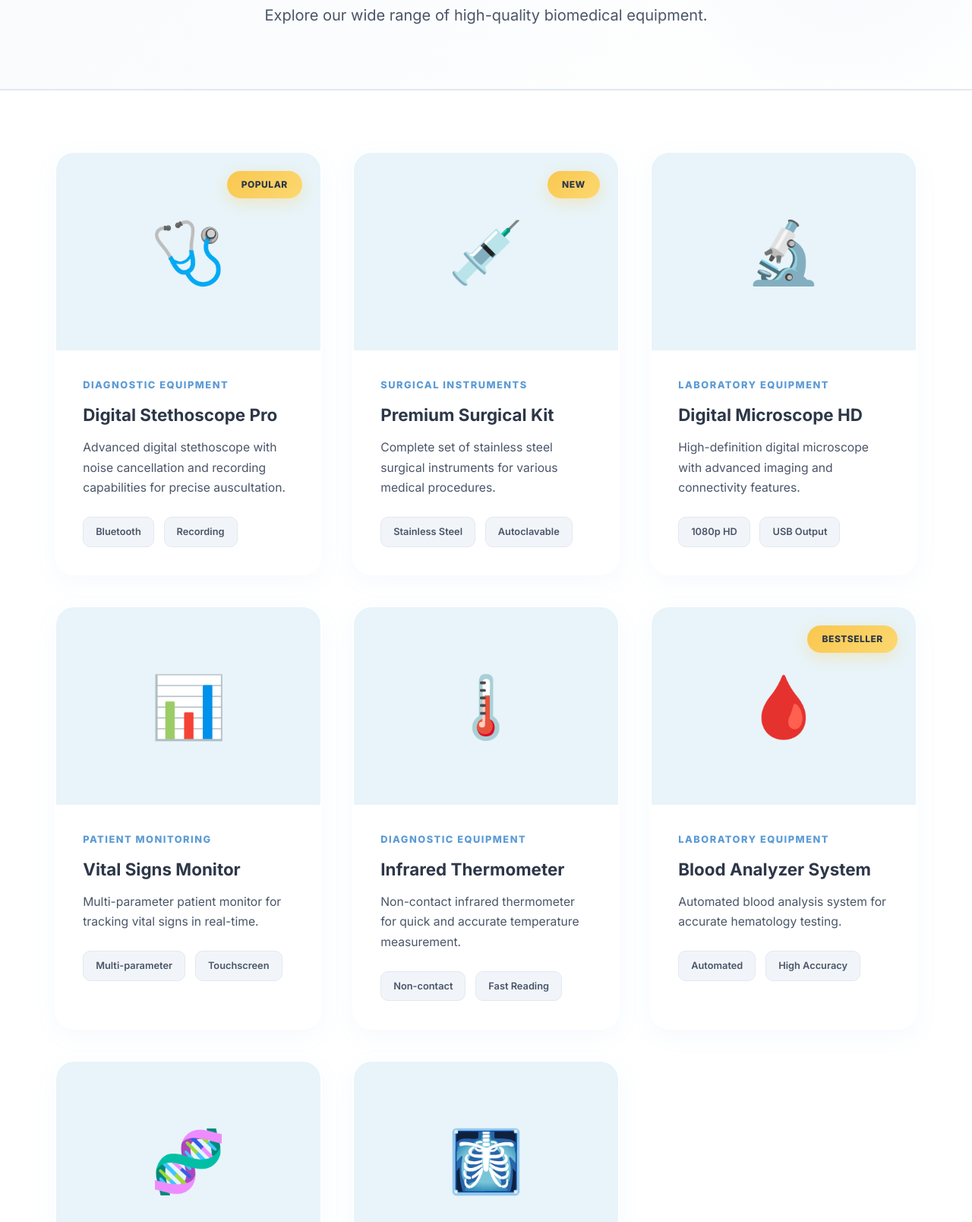
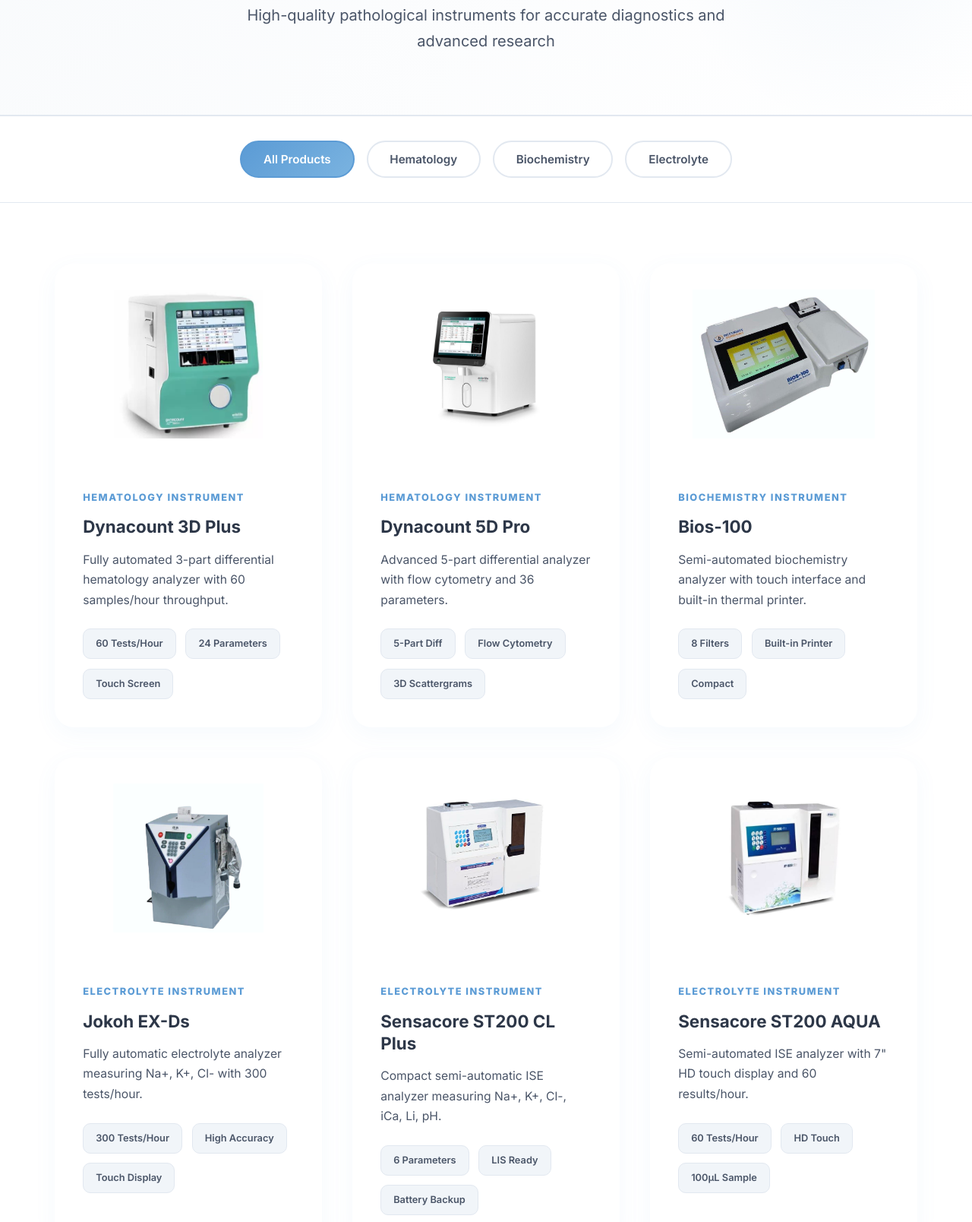
Before and after one commit to Parth879/BIO, a plain HTML site: page products.html in a window 1280 px wide. Shown: the part 368-1976 px from the top of the page at 76% size. Drawn offline with Linux system fonts and the light colour scheme.

Commit message:
product details

```diff
--- a/products.html
+++ b/products.html
@@ -23,7 +23,7 @@
             </a>
             <ul class="nav-links" id="navLinks">
                 <li><a href="index.html">Home</a></li>
-                <li><a href="products.html" style="color: #4a90e2;">Products</a></li>
+                <li><a href="products.html" style="color: #5b9bd5;">Products</a></li>
                 <li><a href="about.html">About Us</a></li>
                 <li><a href="contact.html">Contact</a></li>
             </ul>
@@ -38,135 +38,132 @@
     <!-- Page Header -->
     <section class="page-header">
         <h1>Our Products</h1>
-        <p>Explore our wide range of high-quality biomedical equipment.</p>
+        <p>High-quality pathological instruments for accurate diagnostics and advanced research</p>
+    </section>
+
+    <!-- Category Filter -->
+    <section style="background: white; padding: 2rem; border-bottom: 1px solid var(--border-color);">
+        <div style="max-width: 1200px; margin: 0 auto; display: flex; gap: 1rem; flex-wrap: wrap; justify-content: center;">
+            <button class="filter-btn active" data-category="all">All Products</button>
+            <button class="filter-btn" data-category="hematology">Hematology</button>
+            <button class="filter-btn" data-category="biochemistry">Biochemistry</button>
+            <button class="filter-btn" data-category="electrolyte">Electrolyte</button>
+        </div>
     </section>
 
     <!-- Products Section -->
     <section class="products-section">
         <div class="products-grid">
-            <!-- Product 1 -->
-            <div class="product-card" onclick="location.href='product-detail.html'" style="cursor: pointer;">
-                <div class="product-image">
-                    <span class="product-badge">Popular</span>
-                    🩺
+            <!-- Product 1: Dynacount 3D Plus -->
+            <div class="product-card" onclick="location.href='product-dynacount-3d.html'" data-category="hematology" style="cursor: pointer;">
+                <div class="product-image" style="background: white; padding: 2rem;">
+                    <img src="Product 1.jpeg" alt="Dynacount 3D Plus" style="width: 100%; height: 100%; object-fit: contain;">
                 </div>
                 <div class="product-info">
-                    <div class="product-category">Diagnostic Equipment</div>
-                    <h3><a href="product-detail.html" style="text-decoration: none; color: inherit;">Digital Stethoscope Pro</a></h3>
-                    <p>Advanced digital stethoscope with noise cancellation and recording capabilities for precise auscultation.</p>
+                    <div class="product-category">Hematology Instrument</div>
+                    <h3>Dynacount 3D Plus</h3>
+                    <p>Fully automated 3-part differential hematology analyzer with 60 samples/hour throughput.</p>
                     <div class="product-features">
-                        <span class="product-feature-tag">Bluetooth</span>
-                        <span class="product-feature-tag">Recording</span>
+                        <span class="product-feature-tag">60 Tests/Hour</span>
+                        <span class="product-feature-tag">24 Parameters</span>
+                        <span class="product-feature-tag">Touch Screen</span>
                     </div>
                 </div>
             </div>
-            <!-- Product 2 -->
-            <div class="product-card">
-                <div class="product-image">
-                    <span class="product-badge">New</span>
-                    💉
+
+            <!-- Product 2: Dynacount 5D Pro -->
+            <div class="product-card" onclick="location.href='product-dynacount-5d.html'" data-category="hematology" style="cursor: pointer;">
+                <div class="product-image" style="background: white; padding: 2rem;">
+                    <img src="Product 2.jpeg" alt="Dynacount 5D Pro" style="width: 100%; height: 100%; object-fit: contain;">
                 </div>
                 <div class="product-info">
-                    <div class="product-category">Surgical Instruments</div>
-                    <h3>Premium Surgical Kit</h3>
-                    <p>Complete set of stainless steel surgical instruments for various medical procedures.</p>
+                    <div class="product-category">Hematology Instrument</div>
+                    <h3>Dynacount 5D Pro</h3>
+                    <p>Advanced 5-part differential analyzer with flow cytometry and 36 parameters.</p>
                     <div class="product-features">
-                        <span class="product-feature-tag">Stainless Steel</span>
-                        <span class="product-feature-tag">Autoclavable</span>
+                        <span class="product-feature-tag">5-Part Diff</span>
+                        <span class="product-feature-tag">Flow Cytometry</span>
+                        <span class="product-feature-tag">3D Scattergrams</span>
                     </div>
                 </div>
             </div>
-            <!-- Product 3 -->
-            <div class="product-card">
-                <div class="product-image">
-                    🔬
+
+            <!-- Product 3: Bios-100 -->
+            <div class="product-card" onclick="location.href='product-bios100.html'" data-category="biochemistry" style="cursor: pointer;">
+                <div class="product-image" style="background: white; padding: 2rem;">
+                    <img src="Product 3.jpeg" alt="Bios-100" style="width: 100%; height: 100%; object-fit: contain;">
                 </div>
                 <div class="product-info">
-                    <div class="product-category">Laboratory Equipment</div>
-                    <h3>Digital Microscope HD</h3>
-                    <p>High-definition digital microscope with advanced imaging and connectivity features.</p>
+                    <div class="product-category">Biochemistry Instrument</div>
+                    <h3>Bios-100</h3>
+                    <p>Semi-automated biochemistry analyzer with touch interface and built-in thermal printer.</p>
                     <div class="product-features">
-                        <span class="product-feature-tag">1080p HD</span>
-                        <span class="product-feature-tag">USB Output</span>
+                        <span class="product-feature-tag">8 Filters</span>
+                        <span class="product-feature-tag">Built-in Printer</span>
+                        <span class="product-feature-tag">Compact</span>
                     </div>
                 </div>
             </div>
-            <!-- Product 4 -->
-            <div class="product-card">
-                <div class="product-image">
-                    📊
+
+            <!-- Product 4: Jokoh EX-Ds -->
+            <div class="product-card" onclick="location.href='product-jokoh-exds.html'" data-category="electrolyte" style="cursor: pointer;">
+                <div class="product-image" style="background: white; padding: 2rem;">
+                    <img src="Product 4.jpeg" alt="Jokoh EX-Ds" style="width: 100%; height: 100%; object-fit: contain;">
                 </div>
                 <div class="product-info">
-                    <div class="product-category">Patient Monitoring</div>
-                    <h3>Vital Signs Monitor</h3>
-                    <p>Multi-parameter patient monitor for tracking vital signs in real-time.</p>
+                    <div class="product-category">Electrolyte Instrument</div>
+                    <h3>Jokoh EX-Ds</h3>
+                    <p>Fully automatic electrolyte analyzer measuring Na+, K+, Cl- with 300 tests/hour.</p>
                     <div class="product-features">
-                        <span class="product-feature-tag">Multi-parameter</span>
-                        <span class="product-feature-tag">Touchscreen</span>
+                        <span class="product-feature-tag">300 Tests/Hour</span>
+                        <span class="product-feature-tag">High Accuracy</span>
+                        <span class="product-feature-tag">Touch Display</span>
                     </div>
                 </div>
             </div>
-            <!-- Product 5 -->
-            <div class="product-card">
-                <div class="product-image">
-                    🌡️
+
+            <!-- Product 5: Sensacore ST200 CL Plus -->
+            <div class="product-card" onclick="location.href='product-st200-cl.html'" data-category="electrolyte" style="cursor: pointer;">
+                <div class="product-image" style="background: white; padding: 2rem;">
+                    <img src="Product 5.jpeg" alt="Sensacore ST200 CL Plus" style="width: 100%; height: 100%; object-fit: contain;">
                 </div>
                 <div class="product-info">
-                    <div class="product-category">Diagnostic Equipment</div>
-                    <h3>Infrared Thermometer</h3>
-                    <p>Non-contact infrared thermometer for quick and accurate temperature measurement.</p>
+                    <div class="product-category">Electrolyte Instrument</div>
+                    <h3>Sensacore ST200 CL Plus</h3>
+                    <p>Compact semi-automatic ISE analyzer measuring Na+, K+, Cl-, iCa, Li, pH.</p>
                     <div class="product-features">
-                        <span class="product-feature-tag">Non-contact</span>
-                        <span class="product-feature-tag">Fast Reading</span>
+                        <span class="product-feature-tag">6 Parameters</span>
+                        <span class="product-feature-tag">LIS Ready</span>
+                        <span class="product-feature-tag">Battery Backup</span>
                     </div>
                 </div>
             </div>
-            <!-- Product 6 -->
-            <div class="product-card">
-                <div class="product-image">
-                    <span class="product-badge">Bestseller</span>
-                    🩸
+
+            <!-- Product 6: Sensacore ST200 AQUA -->
+            <div class="product-card" onclick="location.href='product-st200-aqua.html'" data-category="electrolyte" style="cursor: pointer;">
+                <div class="product-image" style="background: white; padding: 2rem;">
+                    <img src="Product 6.jpeg" alt="Sensacore ST200 AQUA" style="width: 100%; height: 100%; object-fit: contain;">
                 </div>
                 <div class="product-info">
-                    <div class="product-category">Laboratory Equipment</div>
-                    <h3>Blood Analyzer System</h3>
-                    <p>Automated blood analysis system for accurate hematology testing.</p>
+                    <div class="product-category">Electrolyte Instrument</div>
+                    <h3>Sensacore ST200 AQUA</h3>
+                    <p>Semi-automated ISE analyzer with 7" HD touch display and 60 results/hour.</p>
                     <div class="product-features">
-                        <span class="product-feature-tag">Automated</span>
-                        <span class="product-feature-tag">High Accuracy</span>
+                        <span class="product-feature-tag">60 Tests/Hour</span>
+                        <span class="product-feature-tag">HD Touch</span>
+                        <span class="product-feature-tag">100µL Sample</span>
                     </div>
                 </div>
             </div>
-            <!-- Product 7 -->
-            <div class="product-card">
-                <div class="product-image">
-                    🧬
-                </div>
-                <div class="product-info">
-                    <div class="product-category">Laboratory Equipment</div>
-                    <h3>Centrifuge 5000</h3>
-                    <p>High-speed centrifuge for efficient sample separation in clinical labs.</p>
-                    <div class="product-features">
-                        <span class="product-feature-tag">5000 RPM</span>
-                        <span class="product-feature-tag">Digital Control</span>
-                    </div>
-                </div>
-            </div>
-            <!-- Product 8 -->
-            <div class="product-card">
-                <div class="product-image">
-                    🩻
-                </div>
-                <div class="product-info">
-                    <div class="product-category">Diagnostic Equipment</div>
-                    <h3>Portable X-Ray</h3>
-                    <p>Compact and lightweight X-ray machine for mobile medical units.</p>
-                    <div class="product-features">
-                        <span class="product-feature-tag">Portable</span>
-                        <span class="product-feature-tag">Low Dose</span>
-                    </div>
-                </div>
-            </div>
+        </div>
+    </section>
+
+    <!-- CTA Banner -->
+    <section class="cta-banner">
+        <div class="cta-banner-content">
+            <h2>Need Help Choosing the Right Instrument?</h2>
+            <p>Our expert team is ready to help you select the perfect pathological instruments for your laboratory needs.</p>
+            <a href="contact.html" class="cta-button">Request a Quote</a>
         </div>
     </section>
 
@@ -175,7 +172,7 @@
         <div class="footer-content">
             <div class="footer-section">
                 <div class="footer-logo">ACCURATE Biomedicals</div>
-                <p>Your trusted partner for high-quality biomedical products and equipment. Serving healthcare professionals with precision and care.</p>
+                <p>Your trusted partner for high-quality pathological instruments and premium chemicals. Founded in 2023, backed by 25+ years of collective experience.</p>
             </div>
             <div class="footer-section">
                 <h3>Quick Links</h3>
@@ -188,25 +185,21 @@
                 </ul>
             </div>
             <div class="footer-section">
-                <h3>Product Categories</h3>
-                <ul>
-                    <li><a href="products.html#diagnostic">Diagnostic Equipment</a></li>
-                    <li><a href="products.html#surgical">Surgical Instruments</a></li>
-                    <li><a href="products.html#laboratory">Laboratory Equipment</a></li>
-                    <li><a href="products.html#monitoring">Patient Monitoring</a></li>
-                    <li><a href="products.html#consumables">Medical Consumables</a></li>
-                </ul>
+                <h3>Our Locations</h3>
+                <p><strong>Head Office:</strong><br>Ahmedabad, Gujarat</p>
+                <p><strong>Branch Office:</strong><br>Nashik, Maharashtra</p>
+                <p style="margin-top: 1rem;"><strong>Service:</strong> Pan-India Coverage</p>
             </div>
             <div class="footer-section">
                 <h3>Contact Information</h3>
                 <p><strong>Website:</strong><br>www.accuratebiomedicals.com</p>
                 <p><strong>Email:</strong><br>info@accuratebiomedicals.com</p>
-                <p><strong>Phone:</strong><br>+91 [Your Number]</p>
+                <p><strong>Phone:</strong><br>+91-97249 04343</p>
                 <p><strong>Hours:</strong><br>Mon-Sat: 9:00 AM - 6:00 PM</p>
             </div>
         </div>
         <div class="footer-bottom">
-            <p>&copy; 2026 ACCURATE Biomedicals. All rights reserved. | <a href="privacy.html" style="color: #f4a261;">Privacy Policy & Cookies</a></p>
+            <p>&copy; 2023-2026 ACCURATE Biomedicals. All rights reserved. | <a href="privacy.html" style="color: #f9c74f;">Privacy Policy & Cookies</a></p>
         </div>
     </footer>
 
@@ -216,7 +209,71 @@
 
         menuToggle.addEventListener('click', () => {
             navLinks.classList.toggle('active');
+            menuToggle.classList.toggle('active');
+        });
+
+        navLinks.querySelectorAll('a').forEach(link => {
+            link.addEventListener('click', () => {
+                navLinks.classList.remove('active');
+                menuToggle.classList.remove('active');
+            });
+        });
+
+        // Category Filter
+        const filterBtns = document.querySelectorAll('.filter-btn');
+        const productCards = document.querySelectorAll('.product-card');
+
+        filterBtns.forEach(btn => {
+            btn.addEventListener('click', () => {
+                filterBtns.forEach(b => b.classList.remove('active'));
+                btn.classList.add('active');
+
+                const category = btn.dataset.category;
+
+                productCards.forEach(card => {
+                    if (category === 'all' || card.dataset.category === category) {
+                        card.style.display = 'block';
+                    } else {
+                        card.style.display = 'none';
+                    }
+                });
+            });
         });
     </script>
+
+    <style>
+        .filter-btn {
+            padding: 0.8rem 1.8rem;
+            background: white;
+            border: 2px solid var(--border-color);
+            border-radius: 50px;
+            color: var(--text-medium);
+            font-weight: 600;
+            cursor: pointer;
+            transition: all 0.3s;
+            font-family: inherit;
+            font-size: 0.95rem;
+        }
+
+        .filter-btn:hover {
+            border-color: var(--primary-blue);
+            color: var(--primary-blue);
+            transform: translateY(-2px);
+        }
+
+        .filter-btn.active {
+            background: linear-gradient(135deg, var(--primary-blue), var(--primary-blue-light));
+            color: white;
+            border-color: var(--primary-blue);
+        }
+
+        .product-image img {
+            transition: transform 0.3s;
+        }
+
+        .product-card:hover .product-image img {
+            transform: scale(1.05);
+        }
+    </style>
 </body>
 </html>
```
Also changed, not shown: Product 1.jpeg (added), Product 2.jpeg (added), Product 3.jpeg (added), Product 4.jpeg (added), Product 5.jpeg (added), Product 6.jpeg (added).
